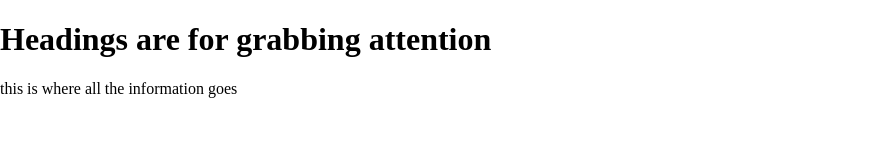
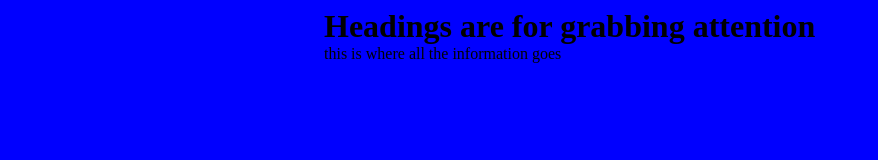
Before and after one commit to ThatUsernameIsAlreadyTaken/ThatUsernameIsAlreadyTaken.github.io, a plain HTML site: page index.html in a window 1280 px wide. Shown: the whole page, without its empty margins (0-878 px from the left). Drawn offline with Linux system fonts and the light colour scheme.

Commit message:
Update index.html

```diff
--- a/index.html
+++ b/index.html
@@ -3,7 +3,17 @@
 <head>
 <title>this is a page</title>
 </head>
-<body style="margin: auto;">
+<style>
+body {background-color: blue;}
+h1 {margin: auto;
+width: 50%;
+}
+p {margin: auto;
+width: 50%;
+}
+</style>
+
+<body>
 <h1>Headings are for grabbing attention</h1>
 <p>this is where all the information goes</p>
 </body>
```
